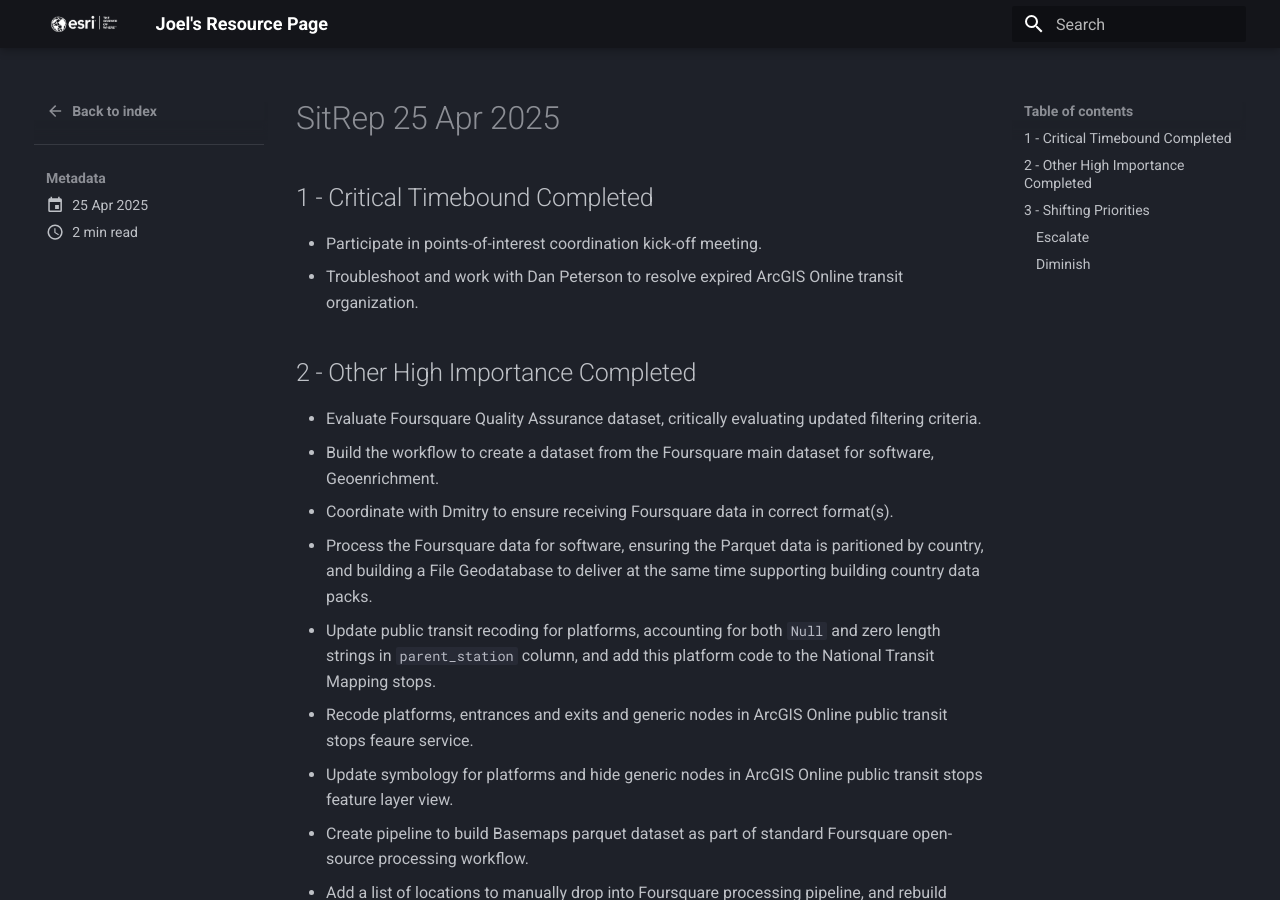
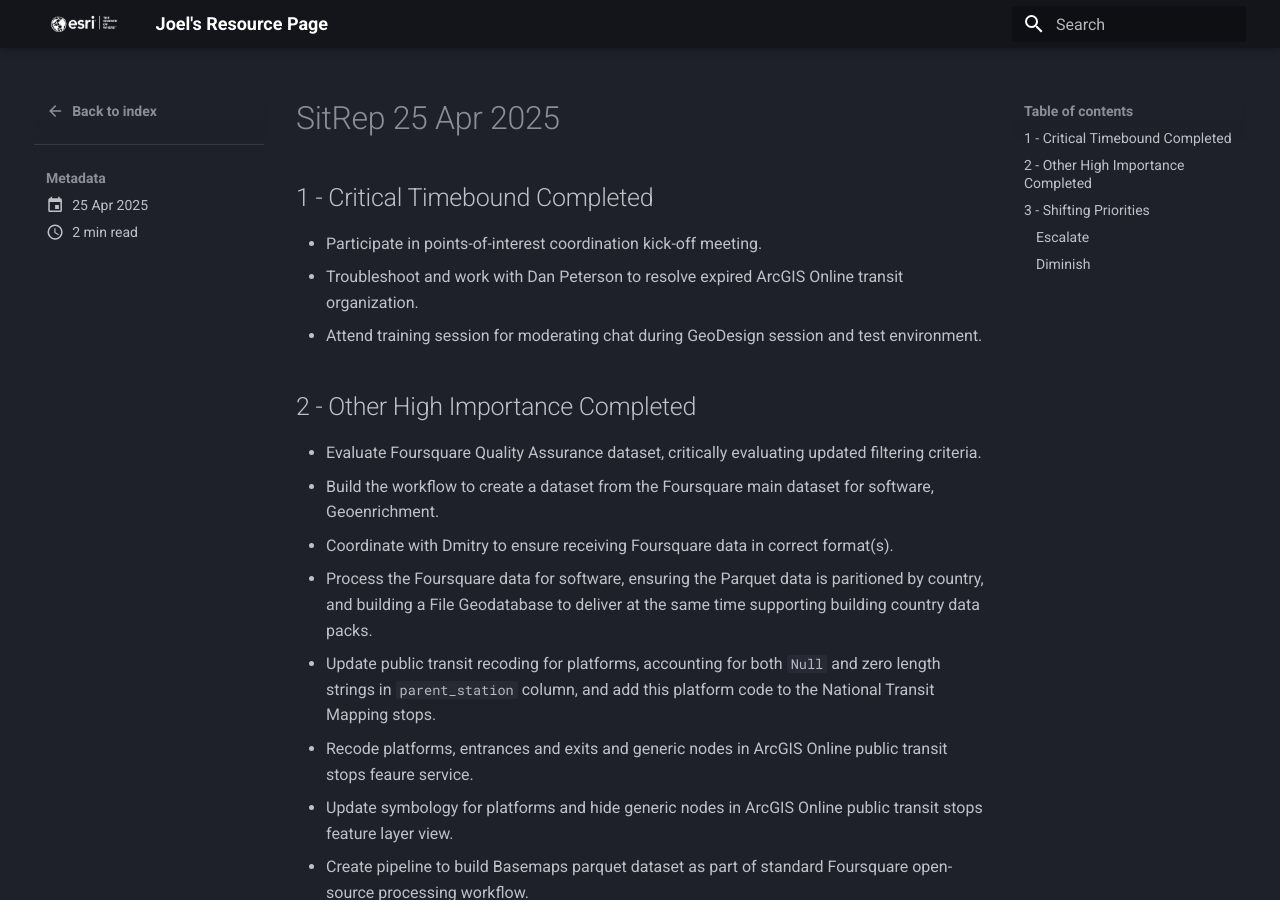
Before and after one commit to knu2xs/esri-resource-page, an MkDocs documentation site: the page built from docs/sitreps/posts/sitrep_20250425.md, in a window 1280 px wide and 900 px high. Built offline with MkDocs 1.6.1 and Material for MkDocs 9.7.7, drawn with Linux system fonts in a browser that asks for light colours.

Commit message:
update sitreps

```diff
--- a/docs/sitreps/posts/sitrep_20250425.md
+++ b/docs/sitreps/posts/sitrep_20250425.md
@@ -8,6 +8,7 @@
 
 - Participate in points-of-interest coordination kick-off meeting.
 - Troubleshoot and work with Dan Peterson to resolve expired ArcGIS Online transit organization.
+- Attend training session for moderating chat during GeoDesign session and test environment.
 
 ## 2 - Other High Importance Completed
 
```
